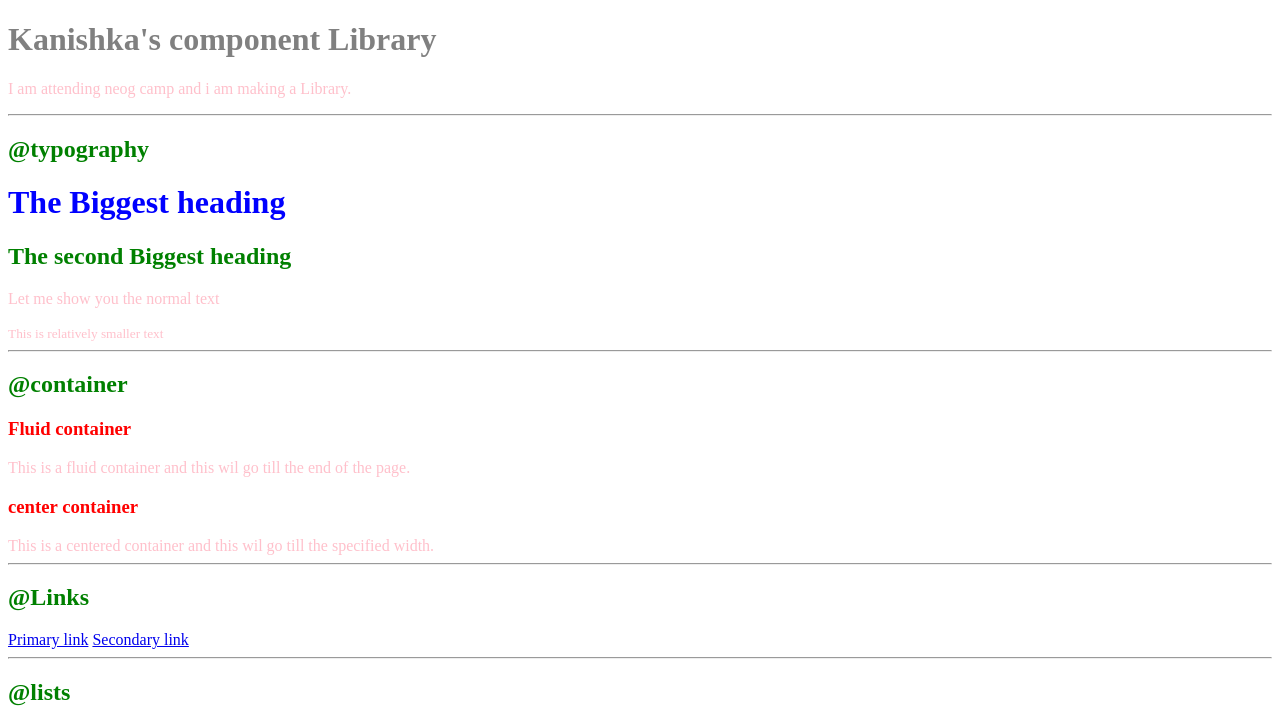
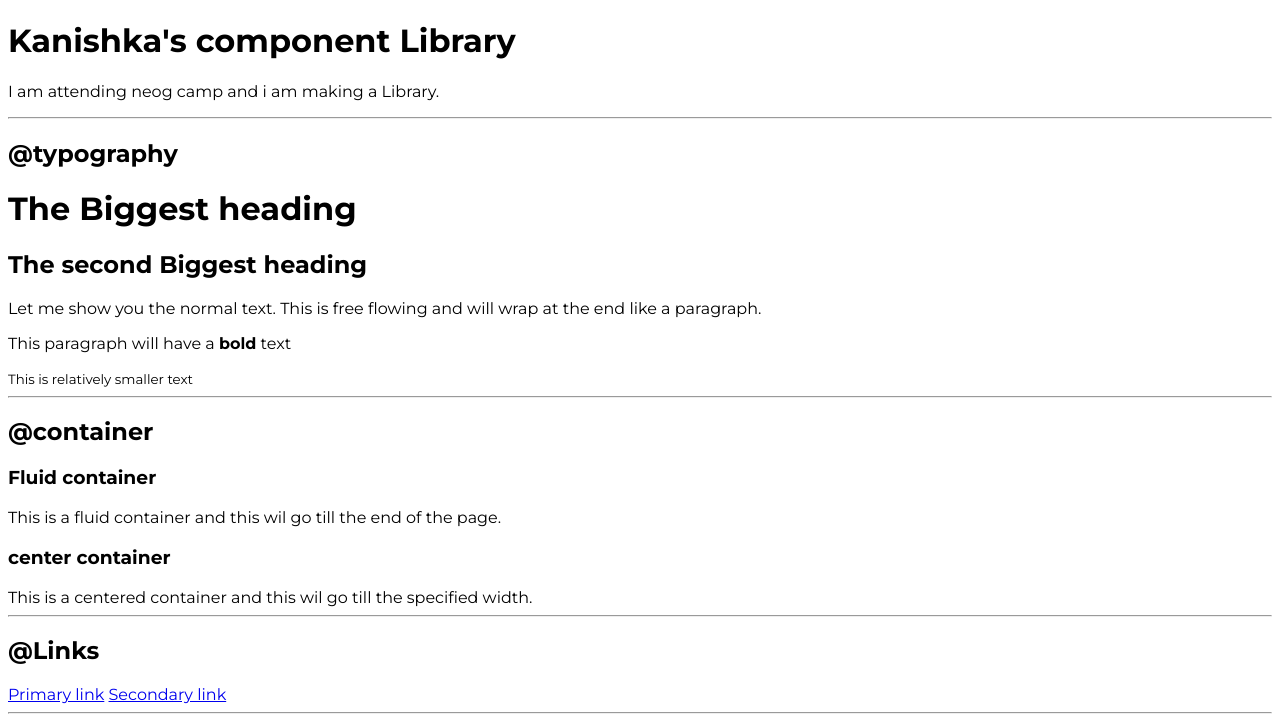
Before and after one commit to kanishka14/practice-component, a plain HTML site: page index.html in a window 1280 px wide. Shown: the top 723 px of the page. Drawn offline with Linux system fonts and the light colour scheme.

Commit message:
font change done

```diff
--- a/index.html
+++ b/index.html
@@ -8,25 +8,26 @@
     <link rel="stylesheet" href="styles.css">
 </head>
 <body>
-    <h1 id="lib-header">Kanishka's component Library</h1>
-    <p class="para">I am attending neog camp and i am making a Library.</p>
+    <h1>Kanishka's component Library</h1>
+    <p>I am attending neog camp and i am making a Library.</p>
     <hr>
 
     <h2>@typography</h2>
     <h1>The Biggest heading</h1>
     <h2>The second Biggest heading</h2>
-    <p class="para">Let me show you the normal text</p>
+    <p>Let me show you the normal text. This is free flowing and will wrap at the end like a paragraph.</p>
+    <p>This paragraph will have a <strong>bold</strong> text</p>
     <!-- small is an inline element -->
-    <small class="para">This is relatively smaller text</small>
+    <small>This is relatively smaller text</small>
 
     <hr>
     <h2>@container</h2>
 
     <h3>Fluid container</h3>
-    <div class="para">This is a fluid container and this wil go till the end of the page.</div>
+    <div>This is a fluid container and this wil go till the end of the page.</div>
 
     <h3>center container</h3>
-    <div class="para">This is a centered container and this wil go till the specified width.</div>
+    <div>This is a centered container and this wil go till the specified width.</div>
 
     <hr>
     <h2>@Links</h2>
@@ -88,12 +89,12 @@
     <h2>@section</h2>
     <section>
         <h3>white section</h3>
-        <p class="para">This will have white background</p>
+        <p>This will have white background</p>
     </section>
 
     <section>
         <h3>off white section</h3>
-        <p class="para">This will have grey background</p>
+        <p>This will have grey background</p>
     </section>
 
     <hr>
--- a/styles.css
+++ b/styles.css
@@ -1,19 +1,5 @@
+@import url('https://fonts.googleapis.com/css2?family=Montserrat:wght@400;700&display=swap');
+
 body{
-    color: red;
+    font-family: 'Montserrat', sans-serif;
 }
-
-h1{
-    color: blue;
-}
-
-h2{
-    color: green;
-}
-
-#lib-header{
-    color: gray;
-}
-
-.para{
-    color: pink;
-}
```
